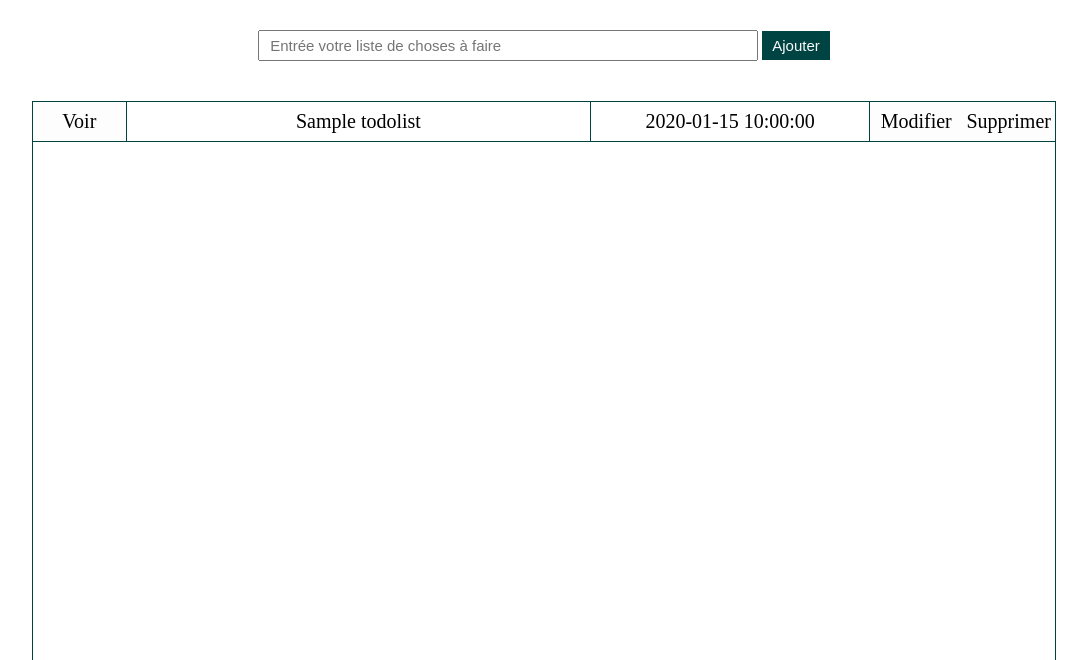
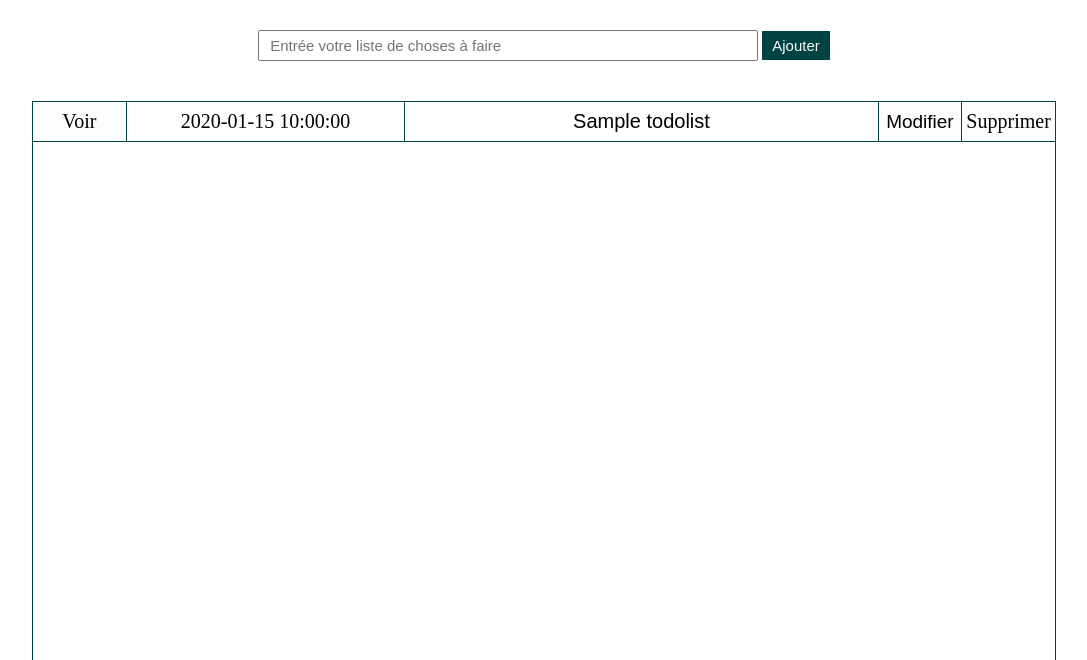
Before and after one commit to faranix/Todolist, a PHP site: page /connexion/todolist in a window 1280 px wide. Shown: the part 57-717 px from the top of the page, without its empty margins (96-1183 px from the left). Run offline with PHP 8.4, Linux system fonts and the light colour scheme; the visitor is signed in with stand-in values (Sample User, id 1); tables that the repository leaves empty hold one stand-in row (values such as "Sample post").

Commit message:
MVC finis

```diff
--- a/controllers/Todolist.php
+++ b/controllers/Todolist.php
@@ -84,6 +84,21 @@ class Todolist extends Controller {
 
     }
 
+    public function modify($id) {
+        // Démarre la session
+        session_start();
+
+        $this->loadModel("TodolistModel");
+
+        if ($_SESSION['id']) {
+            $this->TodolistModel->modifyTodo($id);
+
+            header('Location: /todolist/index');
+        } else {
+            header('Location: /connexion/index');
+        }
+    }
+
     public function deleteSousTodo($id) {
         // Démarre la session
         session_start();
@@ -98,4 +113,19 @@ class Todolist extends Controller {
             header('Location: /connexion/index');
         }
     }
+
+    public function modifySousTodo($id) {
+        // Démarre la session
+        session_start();
+
+        $this->loadModel("TodolistModel");
+
+        if ($_SESSION['id']) {
+            $this->TodolistModel->modifySousTodo($id);
+
+            header('Location: /todolist/index');
+        } else {
+            header('Location: /connexion/index');
         }
+    }
+}
--- a/models/TodolistModel.php
+++ b/models/TodolistModel.php
@@ -45,21 +45,33 @@ class TodolistModel extends Model {
     }
 
     /**
-     * Permets de Supprimer une Todo
+     * Permets de Supprimer une todolist
      */
     public function deleteTodo($id) {
+        // Supprime tout les sous_todolist liée à la todolist
         $sql = 'DELETE FROM sous_todolist WHERE id_todolist=?';
         $options = [$id];
         $query = $this->_connexion->prepare($sql);
         $query->execute($options);
 
+        // Supprime la todolist
         $sql = "DELETE FROM todolist WHERE id=?";
         $options = [$id];
+        $query = $this->_connexion->prepare($sql);
+        return $query->execute($options);
+    }
+
+    /**
+     * Permets de modifier une todolist
+     */
+    public function modifyTodo($id) {
+        $sql = 'UPDATE `todolist` SET title=? WHERE id=?';
+        $options = [$_POST['editTodo'], $id];
         $query = $this->_connexion->prepare($sql);
         $query->execute($options);
     }
 
-    // Sous todolist
+    // Sous todolist //
 
     /**
      * Permets de supprimer une sous todolist
@@ -110,4 +122,14 @@ class TodolistModel extends Model {
         $query->execute($options);
         return $query->fetchAll();
     }
+
+    /**
+     * Permets de modifier une sous-todolist
+     */
+    public function modifySousTodo($id) {
+        $sql = 'UPDATE `sous_todolist` SET title=? WHERE id=?';
+        $options = [$_POST['editSousTodo'], $id];
+        $query = $this->_connexion->prepare($sql);
+        $query->execute($options);
+    }
 }
--- a/styles/css/todolist.css
+++ b/styles/css/todolist.css
@@ -66,52 +66,63 @@ main {
     font-size: 20px;
     border-bottom: 1px solid #004343;
     overflow-x: scroll; }
-    .view-todolist__todo__title {
-      width: 50%;
-      padding: 10px 15px;
-      border-right: 1px solid #004343;
-      border-left: 1px solid #004343;
-      overflow-y: scroll; }
     .view-todolist__todo__date {
       width: 30%;
       padding: 10px 5px;
-      border-right: 1px solid #004343; }
+      border-right: 1px solid #004343;
+      border-left: 1px solid #004343; }
+    .view-todolist__todo__edit {
+      display: flex;
+      width: 60%; }
+      .view-todolist__todo__edit input:focus {
+        outline: none; }
+      .view-todolist__todo__edit__title {
+        padding: 10px 15px;
+        width: 85%;
+        border: none;
+        border-right: 1px solid #004343;
+        overflow-y: scroll;
+        font-size: 20px;
+        text-align: center; }
+      .view-todolist__todo__edit__add {
+        display: flex;
+        align-items: center;
+        justify-content: center;
+        height: 100%;
+        background-color: #FDFDFDFD;
+        cursor: pointer;
+        border: none;
+        transition: all 250ms ease-in;
+        width: 15%;
+        padding: 15px 0px;
+        border-right: 1px solid #004343;
+        font-size: 19px; }
+        .view-todolist__todo__edit__add:hover {
+          color: #FDFDFDFD;
+          background-color: #0c6868; }
     .view-todolist__todo__view {
       display: flex;
       align-items: center;
       justify-content: center;
-      width: 10%;
       height: 100%;
       background-color: #FDFDFDFD;
       cursor: pointer;
       border: none;
-      transition: all 250ms ease-in; }
+      transition: all 250ms ease-in;
+      width: 10%; }
       .view-todolist__todo__view:hover {
-        color: #FDFDFDFD;
-        background-color: #0c6868; }
-    .view-todolist__todo__add {
-      display: flex;
-      align-items: center;
-      justify-content: center;
-      width: 10%;
-      height: 100%;
-      background-color: #FDFDFDFD;
-      cursor: pointer;
-      border: none;
-      transition: all 250ms ease-in; }
-      .view-todolist__todo__add:hover {
         color: #FDFDFDFD;
         background-color: #0c6868; }
     .view-todolist__todo__delete {
       display: flex;
       align-items: center;
       justify-content: center;
-      width: 10%;
       height: 100%;
       background-color: #FDFDFDFD;
       cursor: pointer;
       border: none;
-      transition: all 250ms ease-in; }
+      transition: all 250ms ease-in;
+      width: 10%; }
       .view-todolist__todo__delete:hover {
         color: #FDFDFDFD;
         background-color: #0c6868; }
--- a/styles/sass/_mixin.scss
+++ b/styles/sass/_mixin.scss
@@ -19,7 +19,6 @@
 }
 
 @mixin settingBtn {
-    width: 10%;
     height: 100%;
     background-color: $color-white;
     cursor: pointer;
--- a/styles/sass/todolist.scss
+++ b/styles/sass/todolist.scss
@@ -83,33 +83,51 @@ main {
         border-bottom: 1px solid $color-primary;
         overflow-x: scroll;
 
-        &__title {
-            width: 50%;
-            padding: 10px 15px;
-            border-right: 1px solid $color-primary;
-            border-left: 1px solid $color-primary;
-            overflow-y: scroll;
-        }
-
         &__date {
             width: 30%;
             padding: 10px 5px;
             border-right: 1px solid $color-primary;
+            border-left: 1px solid $color-primary;
+        }
+
+        &__edit {
+            display: flex;
+            width: 60%;
+
+            input:focus {
+                outline: none;
+            }
+
+            &__title {
+                padding: 10px 15px;
+                width: 85%;
+                border: none;
+                border-right: 1px solid $color-primary;
+                overflow-y: scroll;
+                font-size: 20px;
+                text-align: center;
+            }
+
+            &__add{
+                @include flexMid;
+                @include settingBtn;
+                width: 15%;
+                padding: 15px 0px;
+                border-right: 1px solid $color-primary;
+                font-size: 19px
+            }
         }
 
         &__view {
             @include flexMid;
             @include settingBtn;
-        }
-
-        &__add{
-            @include flexMid;
-            @include settingBtn;
+            width: 10%;
         }
 
         &__delete {
             @include flexMid;
             @include settingBtn;
+            width: 10%;
         }
 
     }
--- a/views/todolist/index.php
+++ b/views/todolist/index.php
@@ -28,9 +28,11 @@
             <?php foreach ($todolists as $todo): ?>
                 <div class="view-todolist__todo">
                     <a href="/todolist/todo/<?php echo $todo["id"] ?>" class="view-todolist__todo__view">Voir</a>
-                    <p class="view-todolist__todo__title"><?= $todo['title'] ?></p>
                     <p class="view-todolist__todo__date"><?= $todo['date_time'] ?></p>
-                    <a href="" class="view-todolist__todo__add">Modifier</a>
+                    <form class="view-todolist__todo__edit" action="/todolist/modifySousTodo/<?php echo $todo["id"] ?>" method="post">
+                        <input class="view-todolist__todo__edit__title" name="editTodo" value="<?= $todo['title'] ?>" required></input>
+                        <button type="submit" class="view-todolist__todo__edit__add">Modifier</button>
+                    </form>
                     <a href="/todolist/delete/<?php echo $todo["id"] ?>" class="view-todolist__todo__delete">Supprimer</a>
                 </div>
             <?php endforeach; ?>
--- a/views/todolist/todo.php
+++ b/views/todolist/todo.php
@@ -32,9 +32,11 @@
             <?php if ($sousTodoList) { foreach ($sousTodoList as $sousTodo): ?>
                 <div class="view-todolist__todo">
                     <a href="/todolist/index" class="view-todolist__todo__view">Retour</a>
-                    <p class="view-todolist__todo__title"><?= $sousTodo['title'] ?></p>
                     <p class="view-todolist__todo__date"><?= $sousTodo['date_time'] ?></p>
-                    <a href="" class="view-todolist__todo__add">Modifier</a>
+                    <form class="view-todolist__todo__edit" action="/todolist/modifySousTodo/<?php echo $sousTodo["id"] ?>" method="post">
+                        <input class="view-todolist__todo__edit__title" name="editSousTodo" value="<?= $sousTodo['title'] ?>" required></input>
+                        <button type="submit" class="view-todolist__todo__edit__add">Modifier</button>
+                    </form>
                     <a href="/todolist/deleteSousTodo/<?php echo $sousTodo["id"] ?>" class="view-todolist__todo__delete">Supprimer</a>
                 </div>
             <?php endforeach; } else { ?>
```
Also changed, not shown: views/todolist/modify.php (added), views/todolist/modifySousTodo.php (added), 1 other file. Lines whose indentation alone changed are shown as unchanged.
